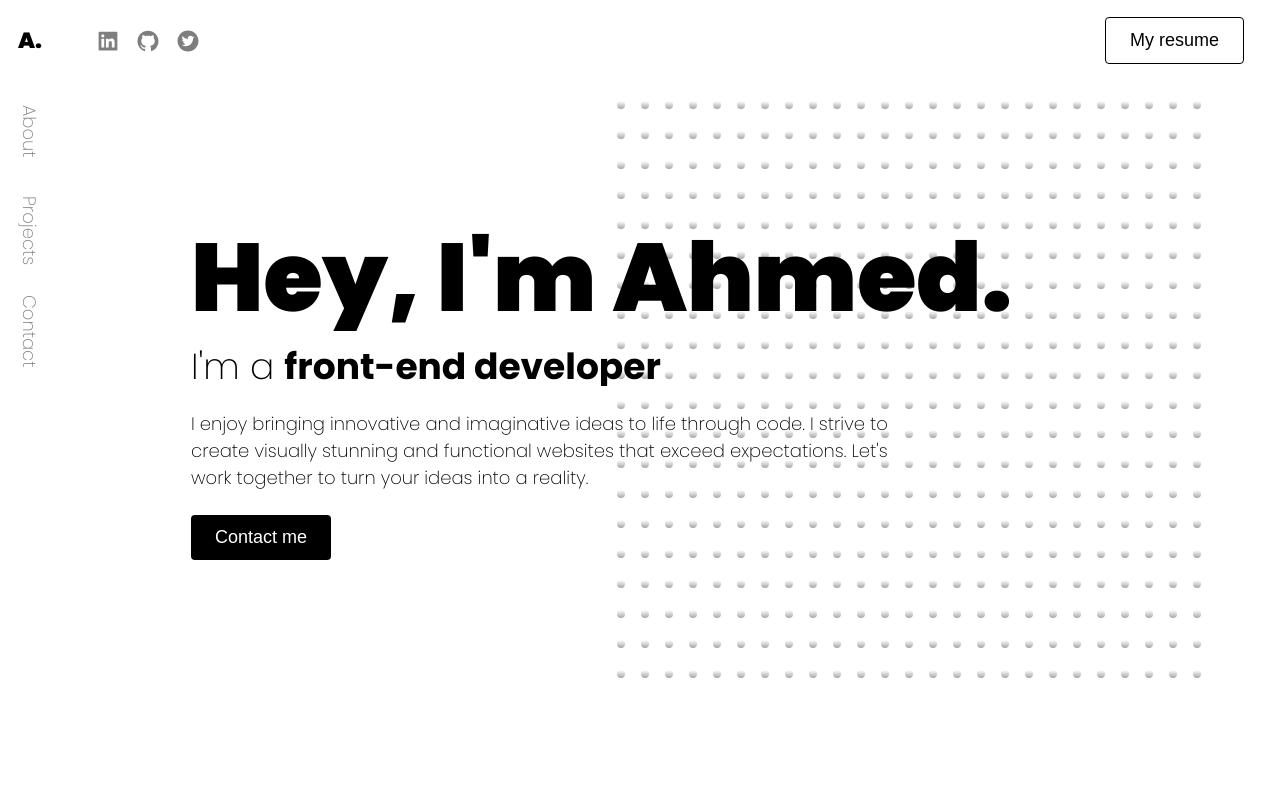
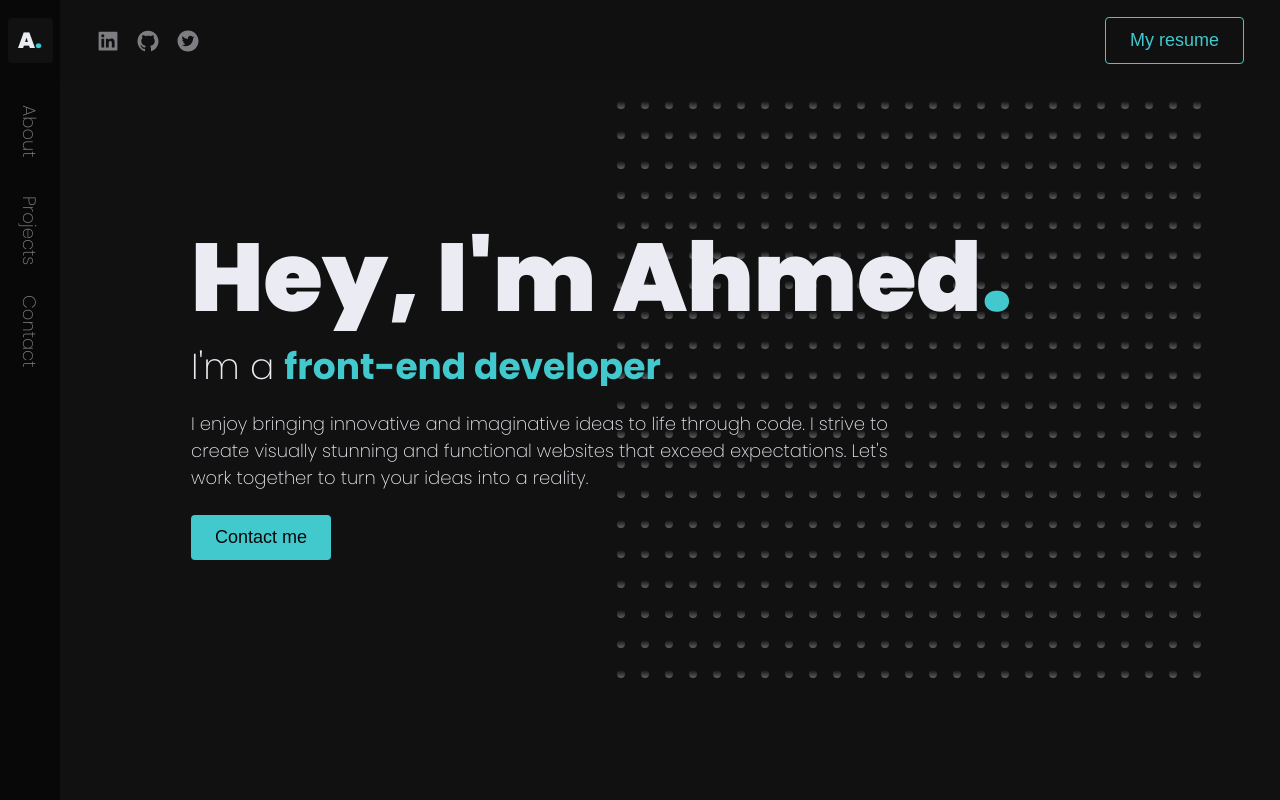
Before and after one commit to ahmediblao1/portfolio, a Next.js app: page / in a window 1280 px wide. Shown: the top 800 px of the page. Built offline with nearby package versions, Linux system fonts and the light colour scheme.

Commit message:
Update globals.css

```diff
--- a/styles/globals.css
+++ b/styles/globals.css
@@ -22,13 +22,13 @@
   --brand: rgb(49, 216, 147); */
 
 
-  --background: rgb(255, 255, 255);
+/*   --background: rgb(255, 255, 255);
   --bg-opaque: rgba(255, 255, 255, 0.25);
   --background-light: rgb(255, 255, 255);
   --background-dark: rgb(255, 255, 255);
 
   --text: rgb(0, 0, 0);
-  --brand: rgb(0, 0, 0);
+  --brand: rgb(0, 0, 0); */
 
 
   --text-xs: 1.6rem;
```
